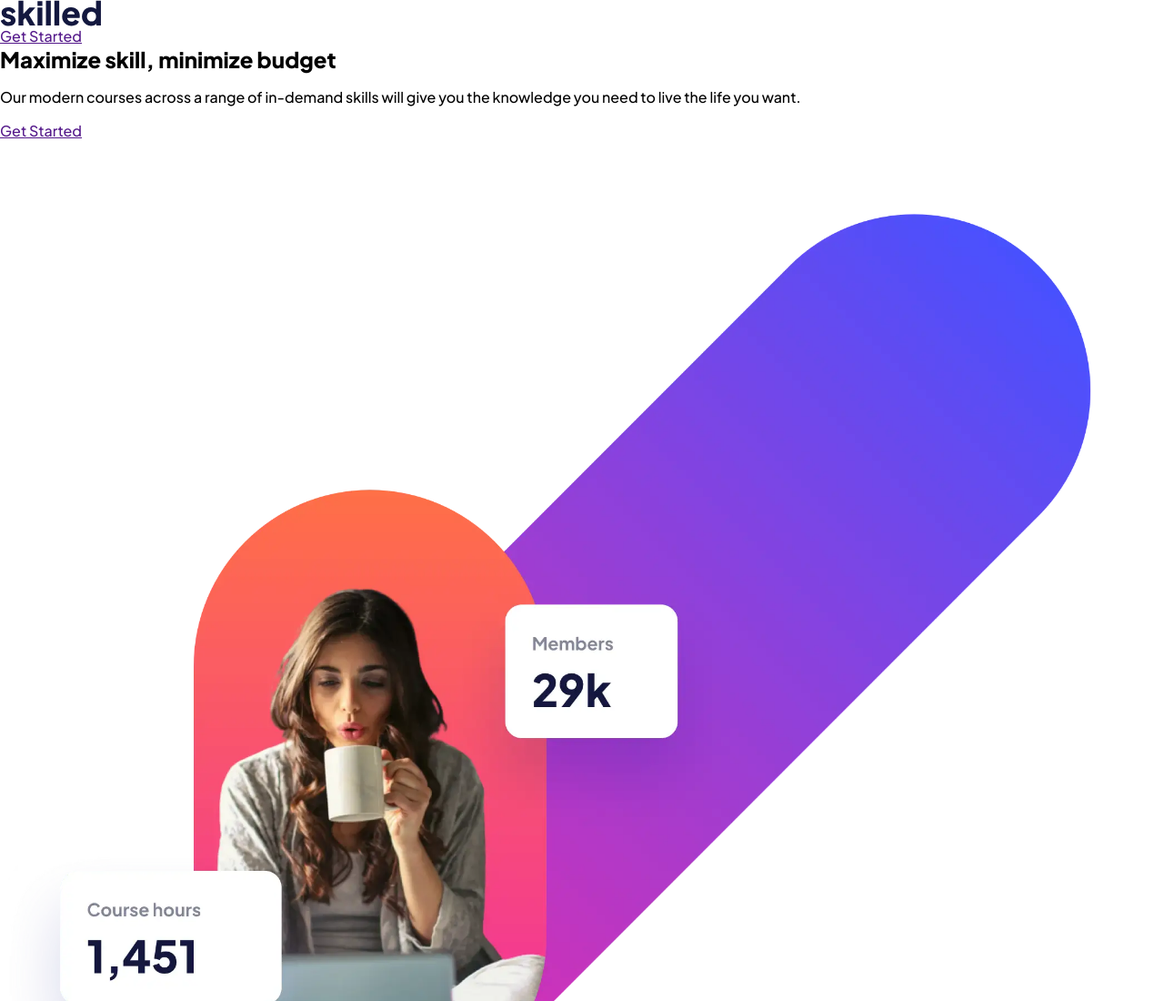
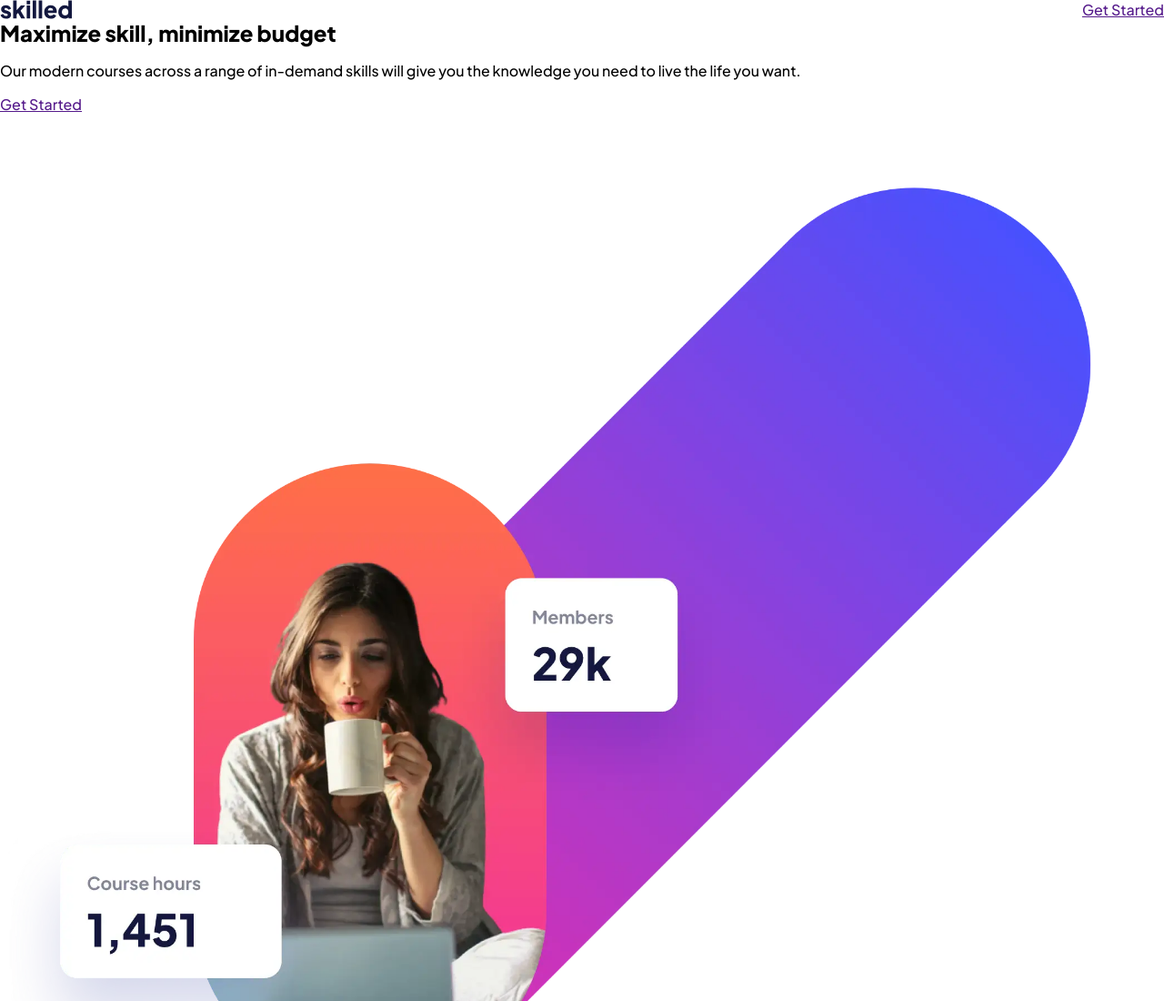
Before and after one commit to Shubiks/Learning-Platform-Landing-Page, a plain HTML site: page index.html in a window 1280 px wide. Shown: the top 1100 px of the page at 91% size. Drawn offline with Linux system fonts and the light colour scheme.

Commit message:
add the font sizes to font.css and create button css file

```diff
--- a/CSS/components/header.css
+++ b/CSS/components/header.css
@@ -0,0 +1,9 @@
+.header{
+    display: flex;
+    justify-content: space-between;
+    align-items: center;
+}
+
+.header .logo{
+    width: 4.955625rem;
+}
--- a/CSS/global/fonts.css
+++ b/CSS/global/fonts.css
@@ -22,3 +22,13 @@
     font-weight: 800;
     src: url('/fonts/plus-jakarta-sans-v8-latin-800.woff2') format('woff2'); /* Chrome 36+, Opera 23+, Firefox 39+, Safari 12+, iOS 10+ */
   }
+
+  :root{
+    --fs-1: clamp(2.5rem, 0.4230769230769229rem + 4.102564102564102vw, 3.5rem);
+    --fs-2: clamp(2rem, 0.9615384615384615rem + 2.051282051282051vw, 2.5rem);
+    --fs-3: clamp(1.5rem, 0.46153846153846145rem + 2.051282051282051vw, 2rem);
+    --fs-4: clamp(1.25rem, 0.7307692307692307rem + 1.0256410256410255vw, 1.5rem);
+    --fs-5: 1.125rem;
+    --fs-6:clamp(0.875rem, 0.6153846153846154rem + 0.5128205128205128vw, 1rem);
+    --fs-7: 1.125rem;
+  }
--- a/index.html
+++ b/index.html
@@ -10,7 +10,7 @@
     <body>
         <header class="header">
             <a href="/">
-                <img src="/assets/logo-dark.svg"
+                <img class="logo"  src="/assets/logo-dark.svg"
                 alt="Skilled Home" width="111" height="28" />
             </a>
             <a href="" class="button dark"> Get Started</a>
```
Also changed, not shown: CSS/global/button.css (added).
